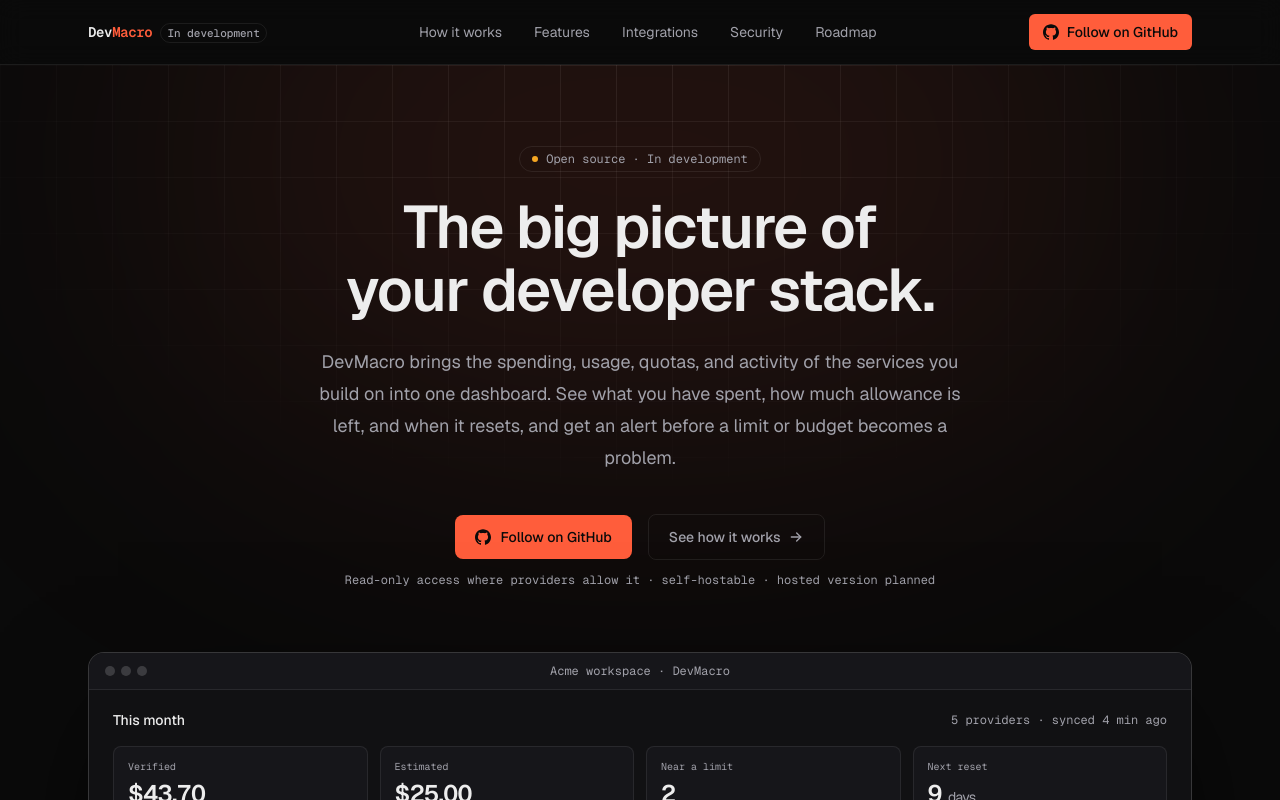
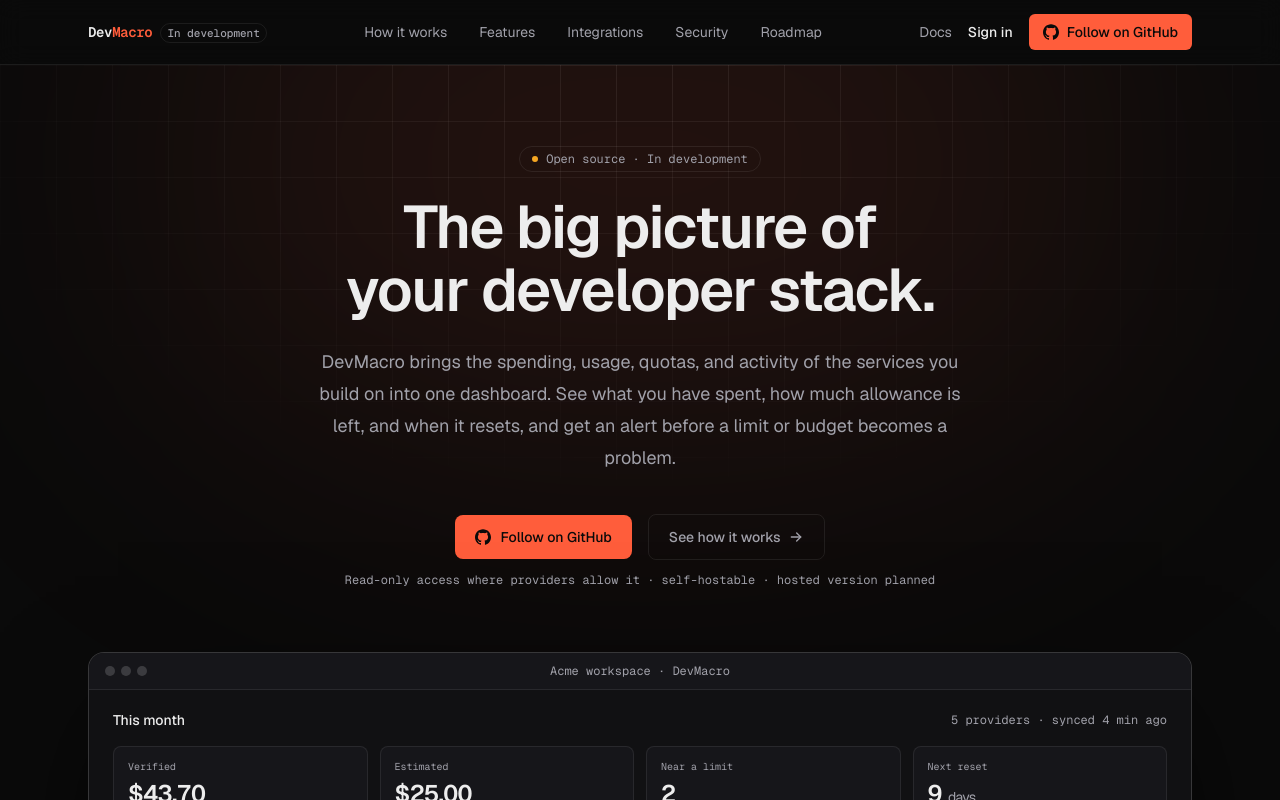
Before and after one commit to SaraJaoude/StackDash, a Next.js app: page / in a window 1280 px wide. Shown: the top 800 px of the page. Built offline with nearby package versions, Linux system fonts and the light colour scheme; no server answers.

Commit message:
feat(web): link sign in and docs from the landing header and footer
Invited testers had no way into the app from the landing page, and
nothing pointed at the docs. The header and footer now link both,
kept apart from the in-page section anchors.

Refs #31

```diff
--- a/src/components/site-footer.tsx
+++ b/src/components/site-footer.tsx
@@ -1,10 +1,17 @@
+import Link from "next/link";
+
 import { GitHubIcon } from "@/components/icons";
 import { StatusBadge } from "@/components/status-badge";
 import { Wordmark } from "@/components/wordmark";
-import { sectionLinks, site } from "@/lib/site";
+import { docsLink, sectionLinks, signInLink, site } from "@/lib/site";
 
-/** Footer: the full section map, the repository, and one founder credit. */
-export function SiteFooter() {
+interface SiteFooterProps {
+  /** "/" off the landing page, so the section anchors lead back to it. */
+  anchorBase?: "" | "/";
+}
+
+/** Footer: the full section map, the docs and sign-in pages, the repository, and one founder credit. */
+export function SiteFooter({ anchorBase = "" }: SiteFooterProps) {
   return (
     <footer className="border-t border-line">
       <div className="mx-auto flex w-full max-w-6xl flex-col gap-8 px-6 py-12 sm:flex-row sm:items-start sm:justify-between">
@@ -18,13 +25,25 @@ export function SiteFooter() {
           </p>
         </div>
 
-        <nav aria-label="Footer">
+        <nav aria-label="Footer" className="flex flex-col gap-8 sm:flex-row sm:gap-16">
           <ul className="grid grid-cols-2 gap-x-16 gap-y-2.5">
             {sectionLinks.map((link) => (
               <li key={link.href}>
-                <a href={link.href} className="text-sm text-muted transition-colors hover:text-foreground">
+                <a
+                  href={`${anchorBase}${link.href}`}
+                  className="text-sm text-muted transition-colors hover:text-foreground"
+                >
                   {link.label}
                 </a>
+              </li>
+            ))}
+          </ul>
+          <ul className="flex flex-col gap-y-2.5">
+            {[docsLink, signInLink].map((link) => (
+              <li key={link.href}>
+                <Link href={link.href} className="text-sm text-muted transition-colors hover:text-foreground">
+                  {link.label}
+                </Link>
               </li>
             ))}
           </ul>
--- a/src/components/site-nav.tsx
+++ b/src/components/site-nav.tsx
@@ -1,18 +1,30 @@
+import Link from "next/link";
+
 import { GitHubButton } from "@/components/github-button";
 import { StatusBadge } from "@/components/status-badge";
 import { Wordmark } from "@/components/wordmark";
-import { navLinks } from "@/lib/site";
+import { docsLink, navLinks, signInLink } from "@/lib/site";
+
+interface SiteNavProps {
+  /** "/" off the landing page, so the section anchors lead back to it. */
+  anchorBase?: "" | "/";
+}
 
 /**
  * Sticky top nav. A server component: on small screens the section links hide and the page
- * itself is the menu, so the landing page ships no client JavaScript for navigation.
+ * itself is the menu, so the landing page ships no client JavaScript for navigation. Sign in
+ * stays visible at every width; on the narrowest phones the actions wrap below the wordmark
+ * rather than overflow.
  */
-export function SiteNav() {
+export function SiteNav({ anchorBase = "" }: SiteNavProps) {
   return (
     <header className="sticky top-0 z-50 border-b border-line bg-background/80 backdrop-blur-md">
-      <nav aria-label="Main" className="mx-auto flex h-16 w-full max-w-6xl items-center justify-between gap-4 px-6">
+      <nav
+        aria-label="Main"
+        className="mx-auto flex min-h-16 w-full max-w-6xl flex-wrap items-center justify-between gap-x-4 gap-y-2 px-6 py-3"
+      >
         <div className="flex items-center gap-2">
-          <a href="#top" className="font-mono text-sm font-semibold tracking-tight">
+          <a href={`${anchorBase}#top`} className="font-mono text-sm font-semibold tracking-tight">
             <Wordmark />
           </a>
           <span className="hidden sm:inline">
@@ -23,14 +35,34 @@ export function SiteNav() {
         <ul className="hidden items-center gap-8 lg:flex">
           {navLinks.map((link) => (
             <li key={link.href}>
-              <a href={link.href} className="text-sm text-muted transition-colors hover:text-foreground">
+              <a href={`${anchorBase}${link.href}`} className="text-sm text-muted transition-colors hover:text-foreground">
                 {link.label}
               </a>
             </li>
           ))}
         </ul>
 
-        <GitHubButton size="sm" />
+        <div className="flex items-center gap-4">
+          <ul className="flex items-center gap-4">
+            <li className="hidden sm:block">
+              <Link
+                href={docsLink.href}
+                className="inline-flex min-h-6 items-center text-sm text-muted transition-colors hover:text-foreground"
+              >
+                {docsLink.label}
+              </Link>
+            </li>
+            <li>
+              <Link
+                href={signInLink.href}
+                className="inline-flex min-h-6 items-center text-sm font-medium text-foreground transition-colors hover:text-accent"
+              >
+                {signInLink.label}
+              </Link>
+            </li>
+          </ul>
+          <GitHubButton size="sm" />
+        </div>
       </nav>
     </header>
   );
--- a/src/lib/site.ts
+++ b/src/lib/site.ts
@@ -43,3 +43,7 @@ export const navLinks: readonly NavLink[] = sectionLinks.filter((link) => HEADER
 if (navLinks.length !== HEADER_LABELS.size) {
   throw new Error("HEADER_LABELS names a label missing from sectionLinks: update both together");
 }
+
+// Pages outside the landing page. Kept apart from sectionLinks, which are all in-page anchors.
+export const docsLink: NavLink = { label: "Docs", href: "/docs" };
+export const signInLink: NavLink = { label: "Sign in", href: "/sign-in" };
```
Also changed, not shown: 1 other file (tests, documents, lock files or other folders).
